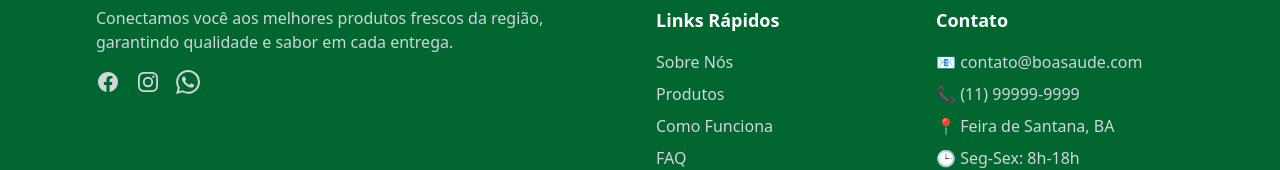
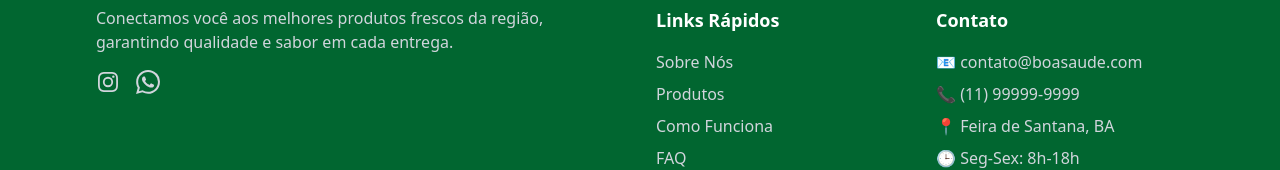
Before and after one commit to OktechEng/oktech-front, a Next.js app: page / in a window 1280 px wide. Shown: the part 3532-3702 px from the top of the page. Built offline with nearby package versions, Linux system fonts and the light colour scheme; no server answers.

Commit message:
retitar facebook icon

```diff
--- a/src/template/HomeTemplate/homeTemplate.jsx
+++ b/src/template/HomeTemplate/homeTemplate.jsx
@@ -164,12 +164,7 @@
                 garantindo qualidade e sabor em cada entrega.
               </p>
               <div className="flex space-x-4">
-                <a href="#" className="text-gray-300 hover:text-white transition-colors">
-                  <span className="sr-only">Facebook</span>
-                  <svg className="h-6 w-6" fill="currentColor" viewBox="0 0 24 24">
-                    <path fillRule="evenodd" d="M22 12c0-5.523-4.477-10-10-10S2 6.477 2 12c0 4.991 3.657 9.128 8.438 9.878v-6.987h-2.54V12h2.54V9.797c0-2.506 1.492-3.89 3.777-3.89 1.094 0 2.238.195 2.238.195v2.46h-1.26c-1.243 0-1.63.771-1.63 1.562V12h2.773l-.443 2.89h-2.33v6.988C18.343 21.128 22 16.991 22 12z" clipRule="evenodd" />
-                  </svg>
-                </a>
+
                 <a href="#" className="text-gray-300 hover:text-white transition-colors">
                   <span className="sr-only">Instagram</span>
                   <svg className="h-6 w-6" fill="currentColor" viewBox="0 0 24 24">
```
